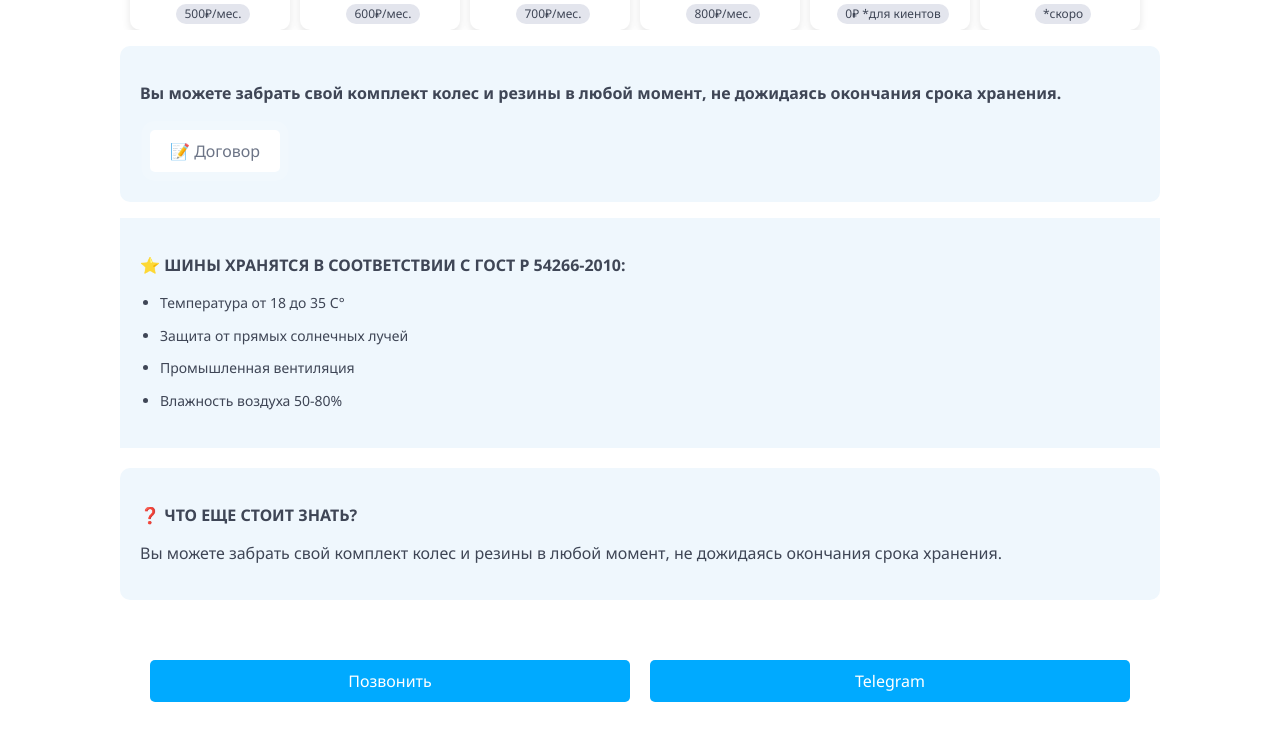
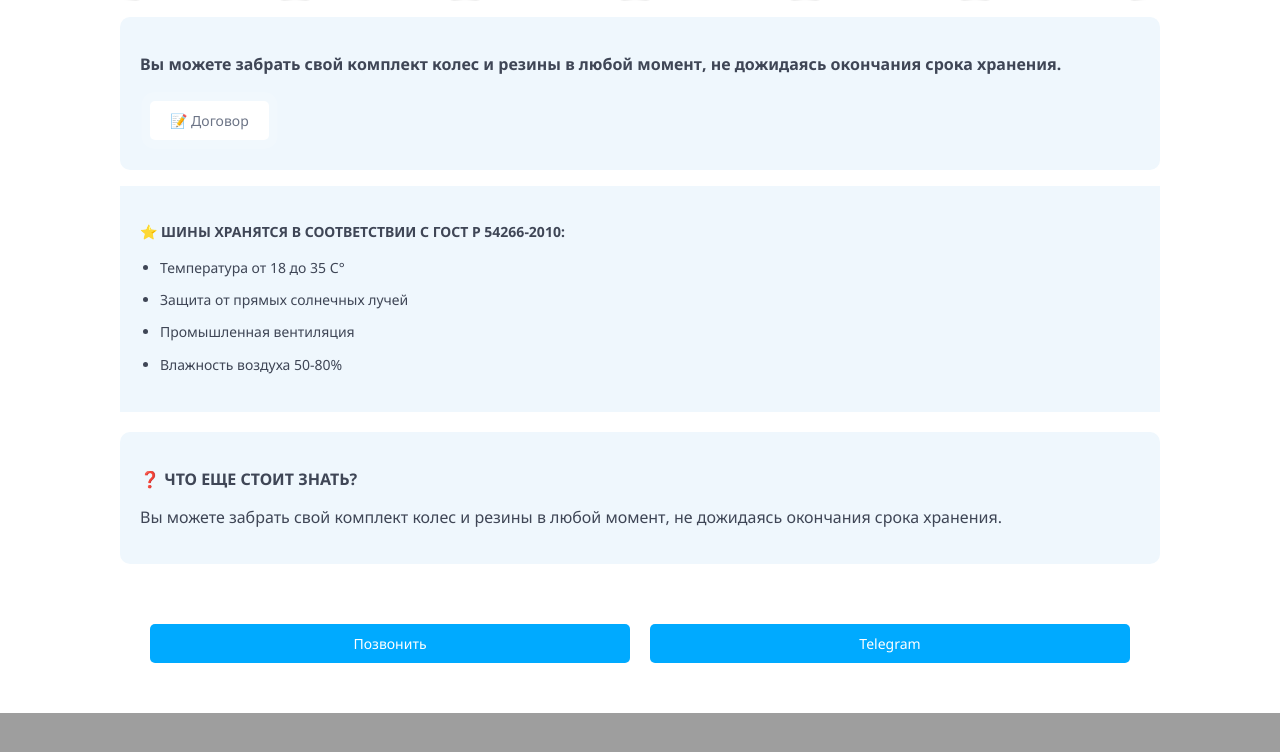
Before and after one commit to enver-isliamov/OtelShin, a PHP site: page / in a window 1280 px wide. Shown: the part 3284-4036 px from the top of the page. After the commit the page ends 3997 px from the top, so only its background shows below. Run offline with PHP 8.4, Linux system fonts and the light colour scheme.

Commit message:
Update styles.css

```diff
--- a/styles.css
+++ b/styles.css
@@ -105,7 +105,7 @@ border-radius: 10px;
 }
 
 .section p {
-    font-size: 14px;
+    font-size: 12px;
     line-height: 1.6;
 }
 
@@ -142,12 +142,12 @@ border-radius: 10px;
 }
 
 .carousel-item p {
-    font-size: 16px;
+    font-size: 14px;
     line-height: 1.4;
 }
 
 .carousel-price-item .price-text {
-    font-size: 14px;
+    font-size: 12px;
     margin-top: 10px;
 }
 
@@ -188,7 +188,7 @@ background: var(--white-color);
 }
 
 .carousel-price-item .tile .price-text {
-    font-size: 14px;
+    font-size: 12px;
     font-weight: 700;
     white-space: break-spaces;
 
@@ -219,7 +219,7 @@ background: var(--white-color);
 
 .additional-info strong {
     display: block;
-    font-size: 16px;
+    font-size: 14px;
     margin-bottom: 10px;
 }
 
@@ -252,7 +252,7 @@ background: var(--white-color);
     padding: 10px 20px;
     border-radius: 5px;
     margin: 10px;
-    font-size: 16px;
+    font-size: 14px;
     transition: background-color 0.3s ease;
     flex: 1 1 100px;
 }
@@ -269,7 +269,7 @@ background: var(--white-color);
     padding: 10px 20px;
     border-radius: 5px;
     margin: 10px;
-    font-size: 16px;
+    font-size: 14px;
     transition: background-color 0.3s ease;
 animation: pulse-dogovor 1.5s infinite;
 }
```
